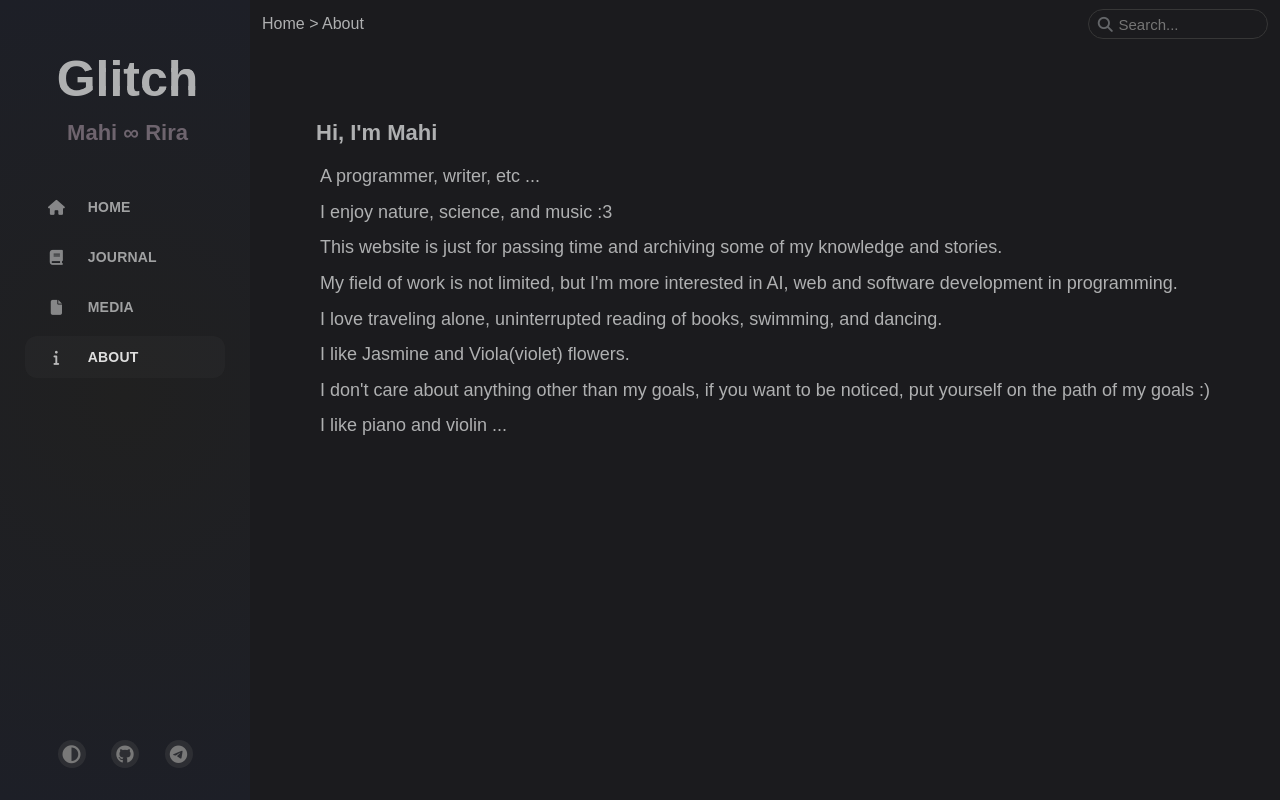
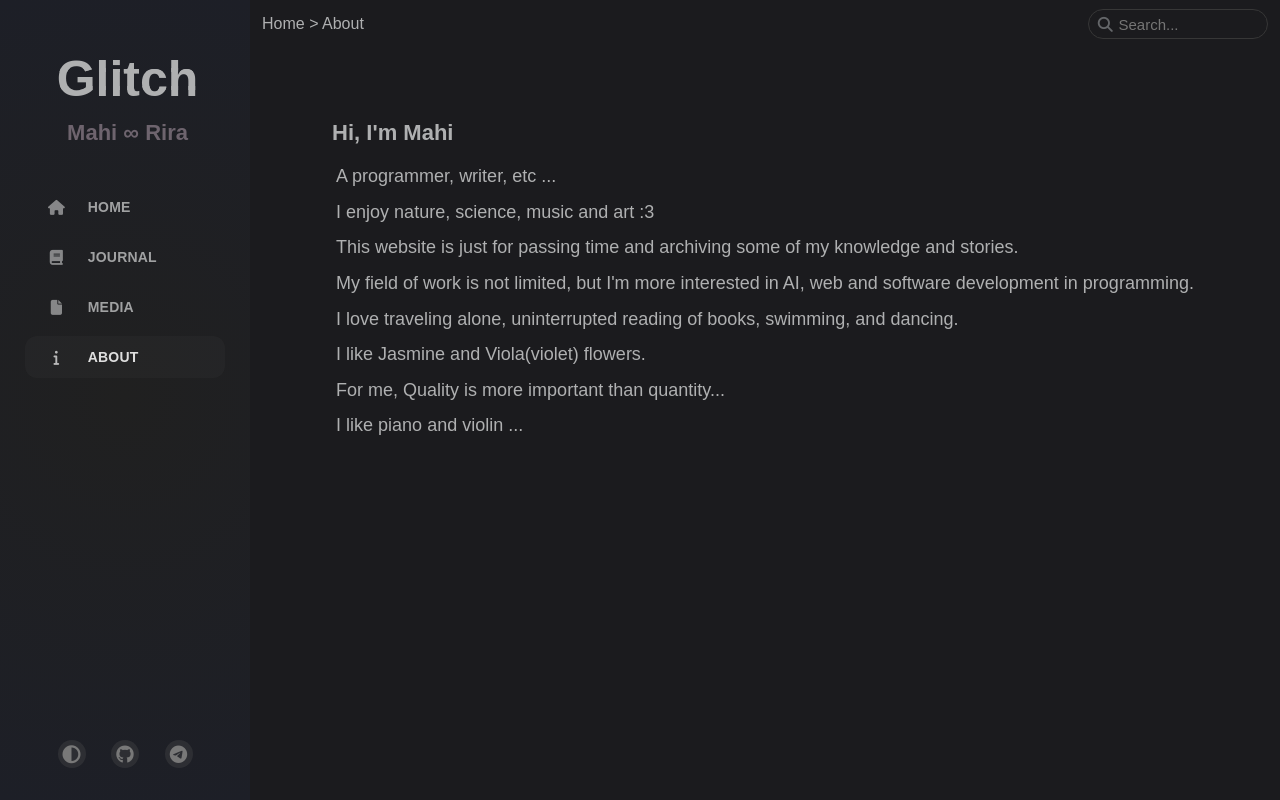
Before and after one commit to hctilg/hctilg.github.io, a Next.js app: page /about in a window 1280 px wide. Built offline with nearby package versions, Linux system fonts and the light colour scheme.

Commit message:
Update index.js

```diff
--- a/pages/about/index.js
+++ b/pages/about/index.js
@@ -14,12 +14,12 @@ export default function About({ Component, pageProps }) {
       <div>
         <h2>Hi, I'm <b>Mahi</b></h2>
         <p>A programmer, writer, etc ...</p>
-        <p>I enjoy nature, science, and music :3</p>
+        <p>I enjoy nature, science, music and art :3</p>
         <p>This website is just for passing time and archiving some of my knowledge and stories.</p>
         <p>My field of work is not limited, but I'm more interested in AI, web and software development in programming.</p>
         <p>I love traveling alone, uninterrupted reading of books, swimming, and dancing.</p>
         <p>I like Jasmine and Viola(violet) flowers.</p>
-        <p>I don't care about anything other than my goals, if you want to be noticed, put yourself on the path of my goals :)</p>
+        <p>For me, Quality is more important than quantity...</p>
         <p>I like piano and violin ...</p>
       </div>
     </div>
```
